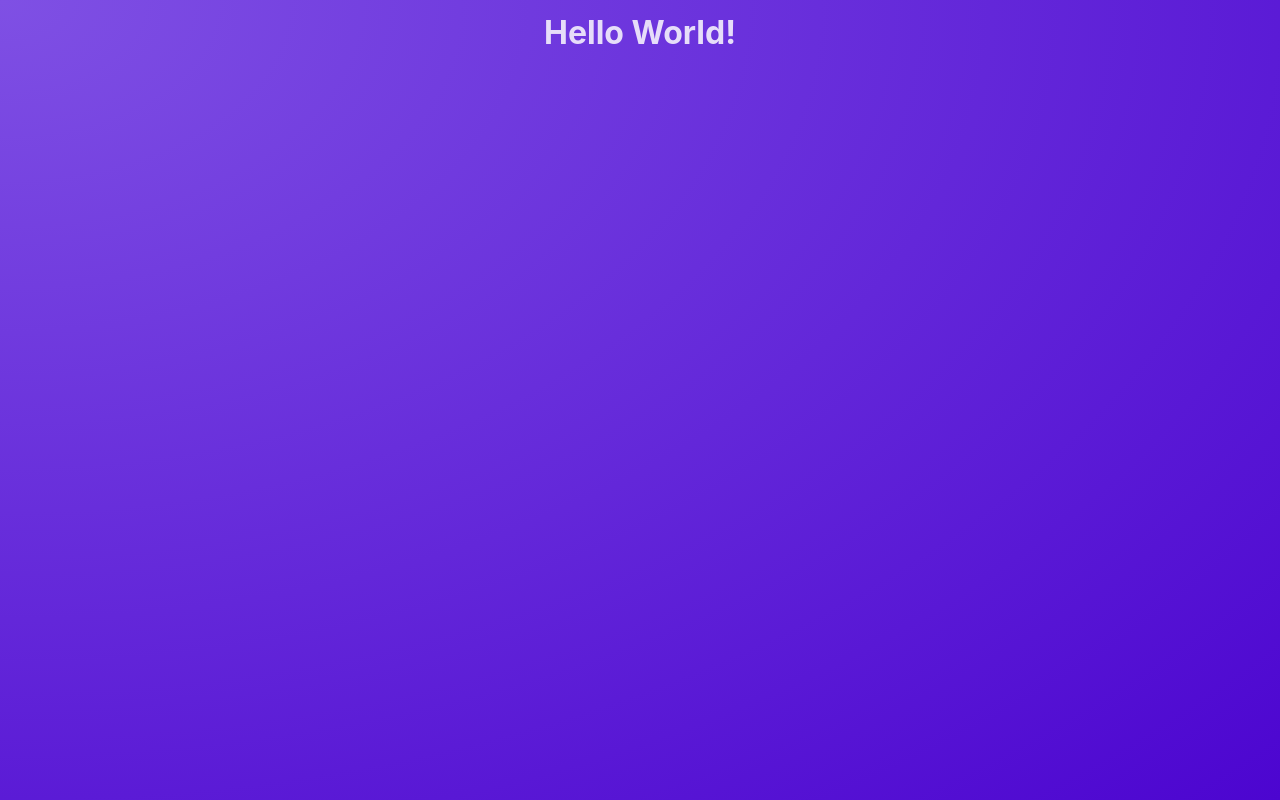
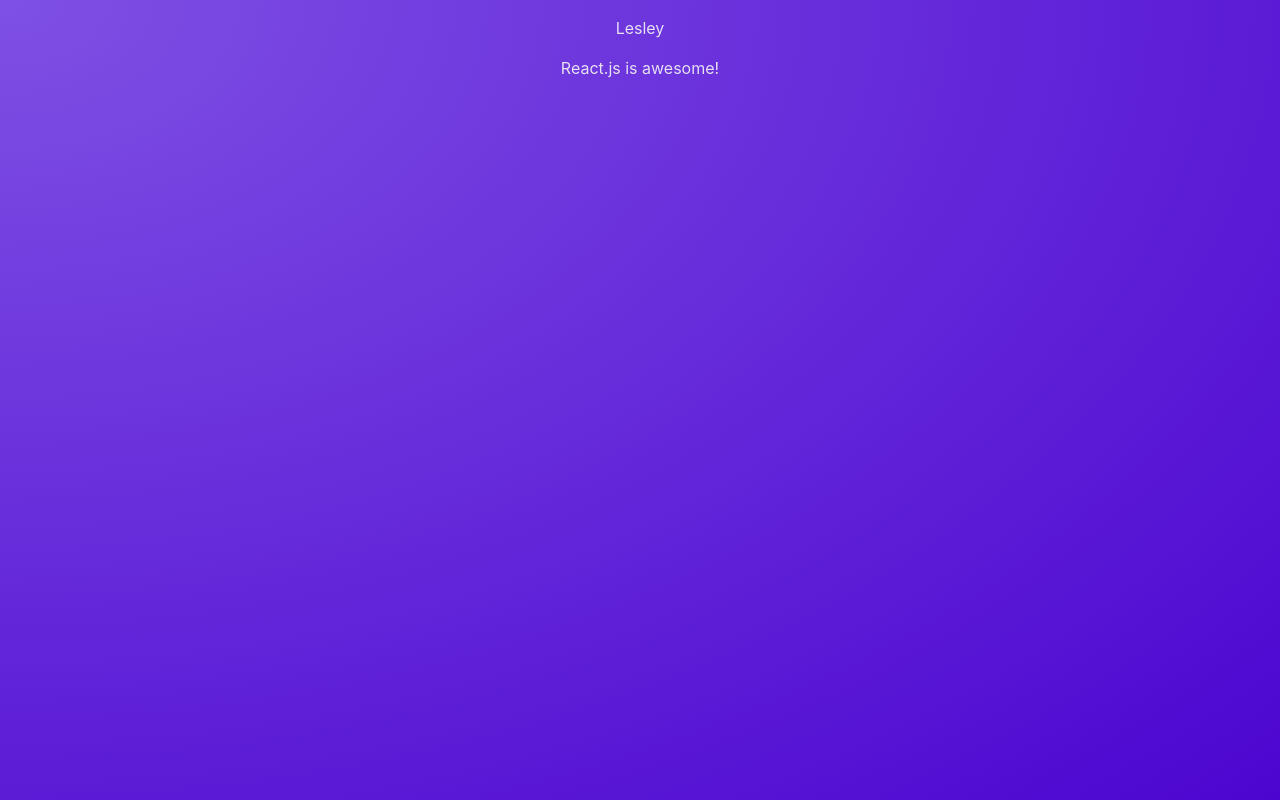
Before and after one commit to Gr1mm4g3/nextjs15, a React (Vite) app in the folder starting-project/: page / in a window 1280 px wide. Built offline with nearby package versions, Linux system fonts and the light colour scheme.

Commit message:
Custom react component

```diff
--- a/starting-project/src/App.jsx
+++ b/starting-project/src/App.jsx
@@ -1,5 +1,7 @@
+import Post from "./components/Post";
+
 function App() {
-  return <h1>Hello World!</h1>;
+  return <Post />;
 }
 
 export default App;
--- /dev/null
+++ b/starting-project/src/components/Post.jsx
@@ -0,0 +1,10 @@
+function Post(){
+    return (
+        <div>
+            <p>Lesley</p>
+            <p>React.js is awesome!</p>
+        </div>
+    );
+}
+
+export default Post;
```
Also changed, not shown: 1 other file (tests, documents, lock files or other folders).
